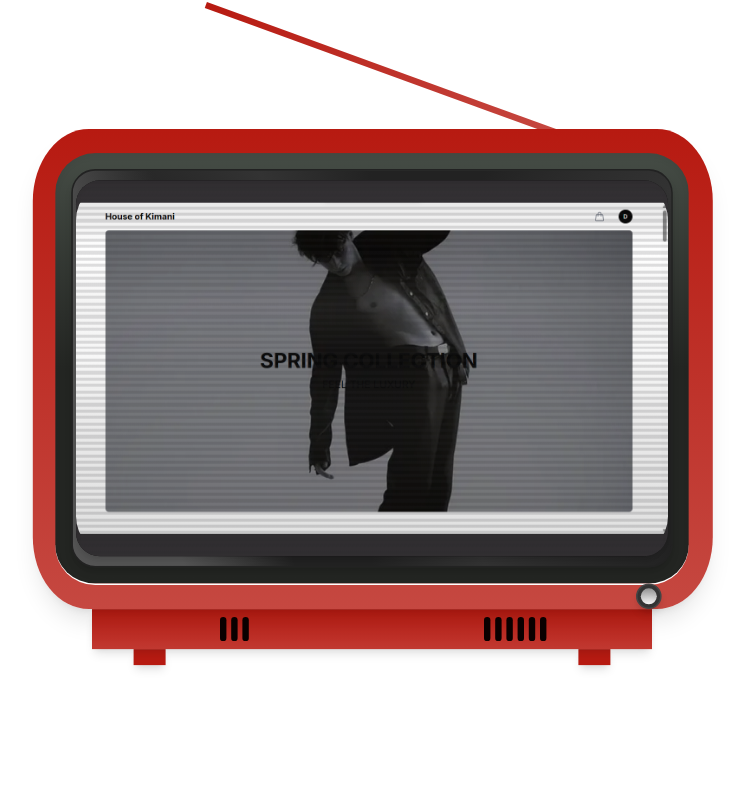
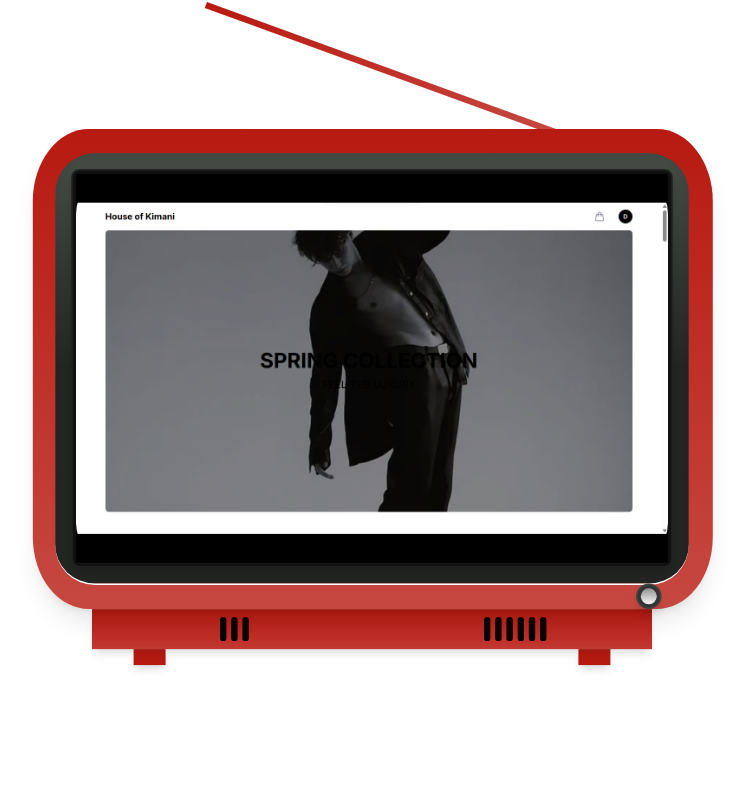
Before and after one commit to denismwangikimani/portfolio, a Next.js app: page / in a window 1280 px wide. Shown: the part 1813-2613 px from the top of the page, without its empty margins (268-1012 px from the left). Built offline with nearby package versions, Linux system fonts and the light colour scheme.

Commit message:
fix: improve TV screen visibility by adjusting styles and removing overlay effects

```diff
--- a/src/components/TV.tsx
+++ b/src/components/TV.tsx
@@ -39,10 +39,10 @@ const RetroTV: React.FC<RetroTVProps> = ({
             {/* Rest of TV code remains the same */}
             <div className="television-inner w-[93%] h-[90%] bg-gradient-to-b from-[#454c45] via-[#232522] to-[#232522] border-b border-white shadow-inner relative flex content-center rounded-[25px/25px]">
               {/* Screen - takes the full width */}
-              <div className="television-screen-container border border-[#222] shadow-md rounded-[15px/15px] m-[10px] overflow-hidden flex justify-center items-center bg-[linear-gradient(70deg,#555_15%,transparent_30%),repeating-conic-gradient(#222_0_30deg,#333_60deg,#222_90deg)] w-full">
-                <div className="television-crt w-[99%] h-[95%] bg-[#111] shadow-md rounded-[15px] overflow-hidden flex justify-center items-center">
-                  <div className="television-screen bg-[#302d30] w-full h-full rounded-[10px] shadow-inner overflow-hidden relative">
-                    {/* TV Screen Content - now using provided content */}
+              <div className="television-screen-container border border-[#222] shadow-md rounded-[5px] m-[10px] overflow-hidden flex justify-center items-center bg-[#111] w-full">
+                <div className="television-crt w-[99%] h-[98%] bg-[#111] overflow-hidden flex justify-center items-center">
+                  <div className="television-screen bg-black w-full h-full overflow-hidden relative">
+                    {/* TV Screen Content - content will be fully visible with no overlays */}
                     <div className="absolute inset-0 flex justify-center items-center z-[1]">
                       {screenContent || (
                         <div className="logo-container flex justify-center items-center">
@@ -56,12 +56,9 @@ const RetroTV: React.FC<RetroTVProps> = ({
                       )}
                     </div>
 
-                    {/* TV Effects - kept on top of content but with reduced opacity */}
-                    <div className="noise w-full h-full bg-[linear-gradient(to_bottom,transparent,#aaa2,#8881,#6662,#4442,#2222,#4442,transparent),repeating-linear-gradient(transparent_0_2px,rgba(37,36,41,0.15)_2px_4px)] animate-scanlines absolute inset-0 z-[4] pointer-events-none"></div>
-
-                    {/* Power Off Overlay */}
+                    {/* Power Off Overlay - keeping this for functionality but removing all other effects */}
                     <div
-                      className={`off w-full h-full bg-[radial-gradient(#222,#1a1a1a,#111)] absolute top-0 transition-opacity duration-500 z-[5] ${
+                      className={`off w-full h-full bg-[#000] absolute top-0 transition-opacity duration-500 z-[5] ${
                         powerOn ? "opacity-0" : "opacity-100"
                       }`}
                     ></div>
```
